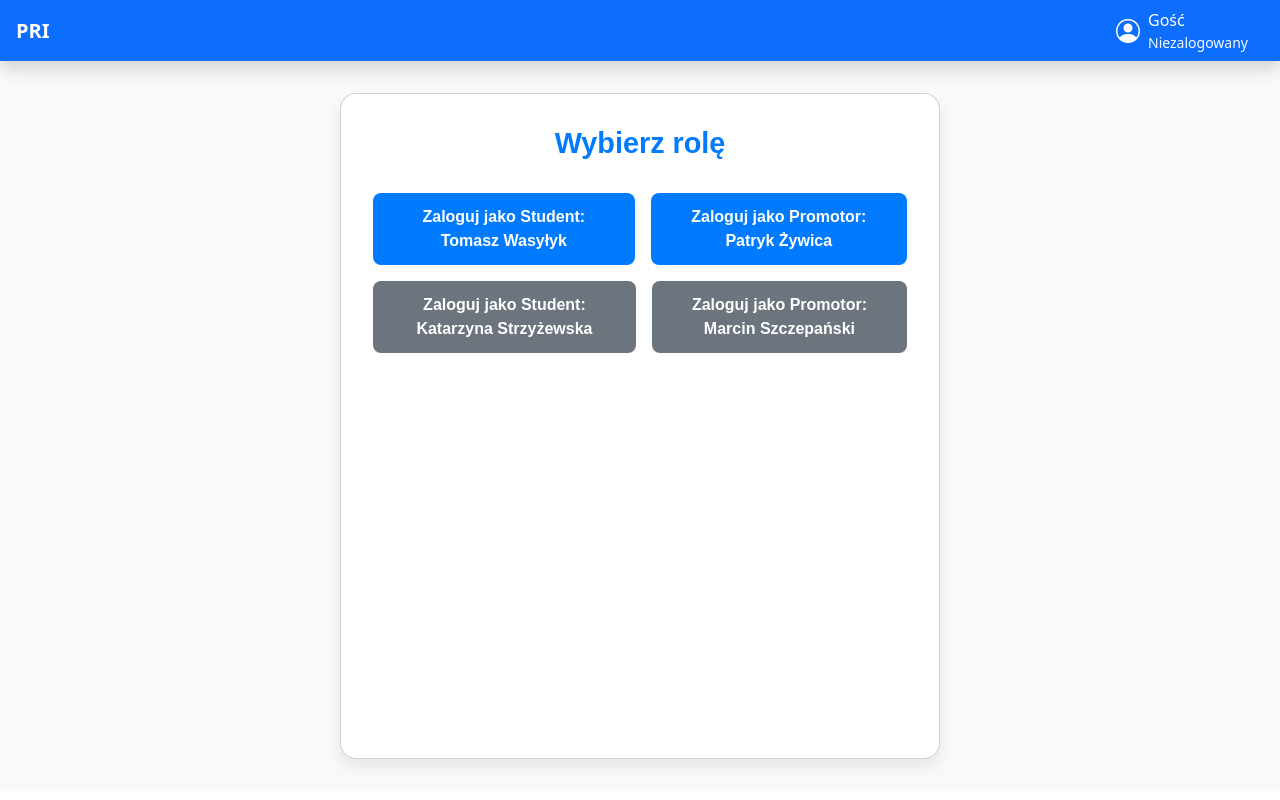
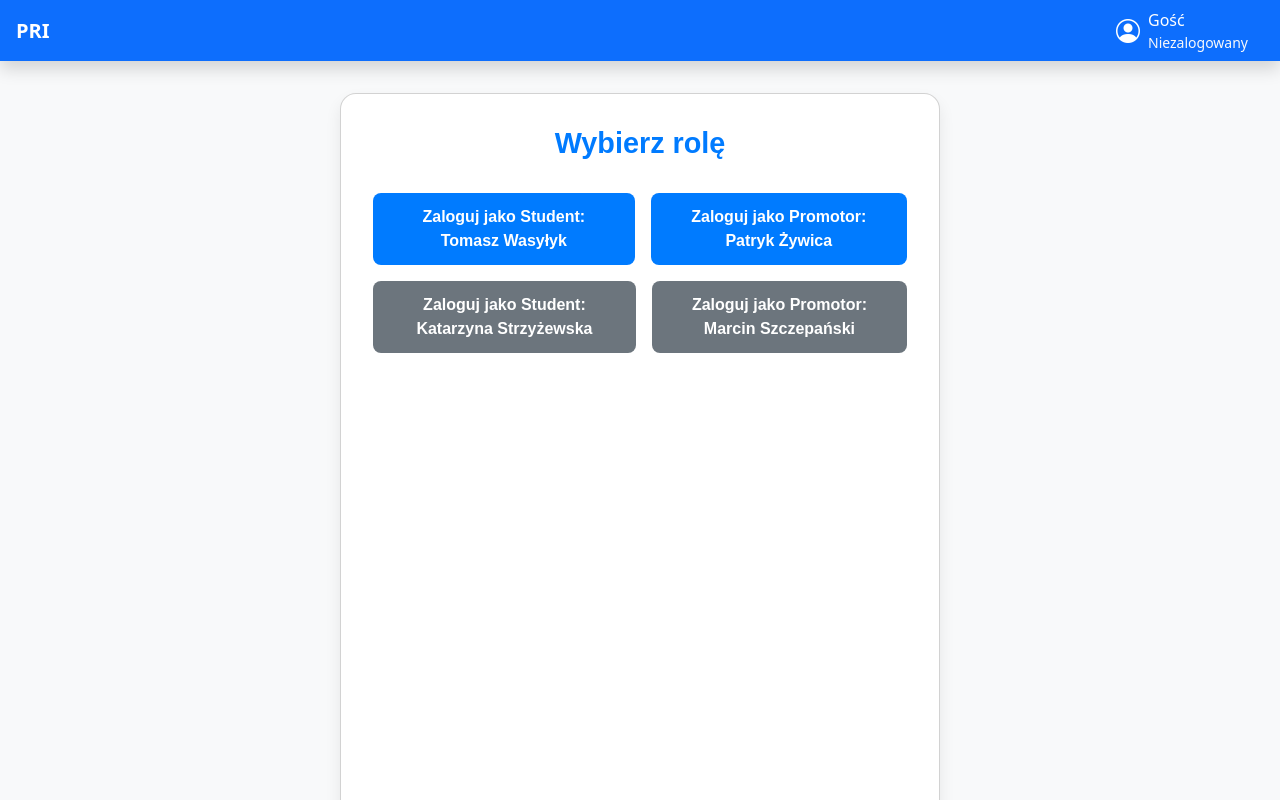
Before and after one commit to b0bpp/pri_front, a Vue app: page / in a window 1280 px wide. Built offline with nearby package versions, Linux system fonts and the light colour scheme.

Commit message:
CSS fixes

```diff
--- a/src/components/NavBar.vue
+++ b/src/components/NavBar.vue
@@ -86,7 +86,9 @@
       </nav>
 
       <!-- Router view will be rendered here by the parent App.vue -->
-      <slot></slot>
+      <div class="content-wrapper">
+        <slot></slot>
+      </div>
     </div>
   </div>
 </template>
--- a/src/css/ChecklistMaker.css
+++ b/src/css/ChecklistMaker.css
@@ -3,7 +3,7 @@
   justify-content: center;
   padding: 2rem;
   background-color: #f8f9fa;
-  min-height: calc(100vh - 70px);
+  min-height: 100vh;
 }
 
 .card {
--- a/src/css/NavBar.css
+++ b/src/css/NavBar.css
@@ -81,9 +81,14 @@
   flex: 1;
   display: flex;
   flex-direction: column;
-  transition: margin-left 0.3s ease-in-out;
+  height: 100vh;
   overflow: hidden;
-  height: 100vh;
+}
+
+.content-wrapper {
+  flex: 1;
+  overflow-y: auto;
+  overflow-x: hidden;
 }
 
 .main-content.sidebar-open {
@@ -95,25 +100,23 @@
   flex-shrink: 0;
 }
 
-/* Fix hamburger button styling */
-.btn.btn-primary {
+.navbar .btn.btn-primary {
   background-color: transparent !important;
   border-color: transparent !important;
   color: white !important;
   padding: 0.375rem 0.5rem;
 }
 
-.btn.btn-primary:hover,
-.btn.btn-primary:focus,
-.btn.btn-primary:active {
+.navbar .btn.btn-primary:hover,
+.navbar .btn.btn-primary:focus,
+.navbar .btn.btn-primary:active {
   background-color: rgba(255, 255, 255, 0.1) !important;
   border-color: transparent !important;
   color: white !important;
   box-shadow: none !important;
 }
 
-/* Legacy styles for compatibility */
-.btn-link {
+.navbar .btn-link {
   color: inherit !important;
   text-align: left;
   width: 100%;
@@ -121,15 +124,15 @@
   background: none;
 }
 
-.btn-link:hover {
+.navbar .btn-link:hover {
   text-decoration: underline !important;
 }
 
-.nav-tabs-container {
+.navbar .nav-tabs-container {
   align-items: center;
 }
 
-.nav-tab {
+.navbar .nav-tab {
   color: rgba(255, 255, 255, 0.6);
   text-decoration: none;
   font-weight: 600;
@@ -140,12 +143,12 @@
   border-bottom: 3px solid transparent;
 }
 
-.nav-tab:hover {
+.navbar .nav-tab:hover {
   color: rgba(255, 255, 255, 0.8);
   text-decoration: none;
 }
 
-.nav-tab.active {
+.navbar .nav-tab.active {
   color: white;
   border-bottom-color: white;
 }
```
